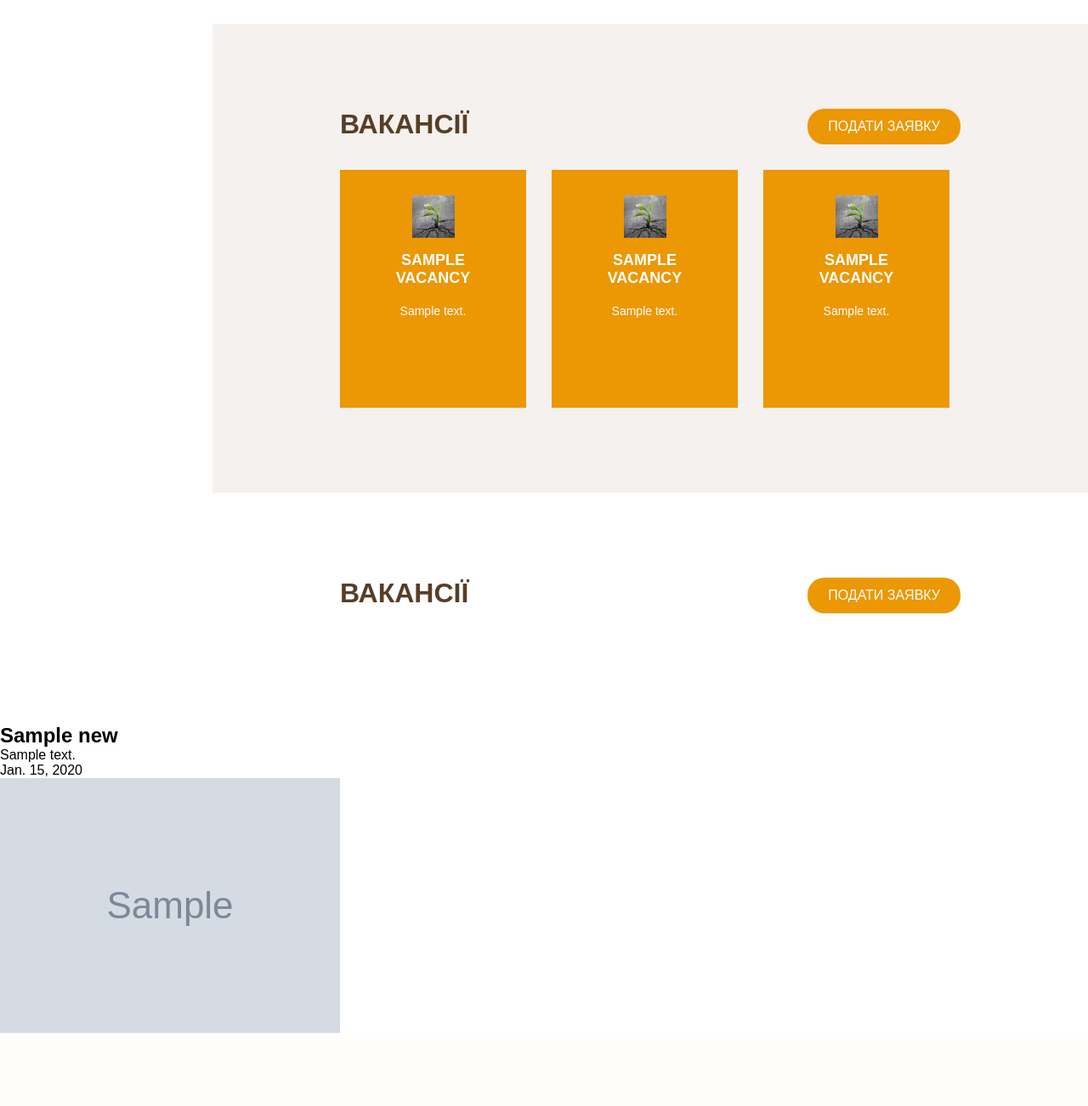
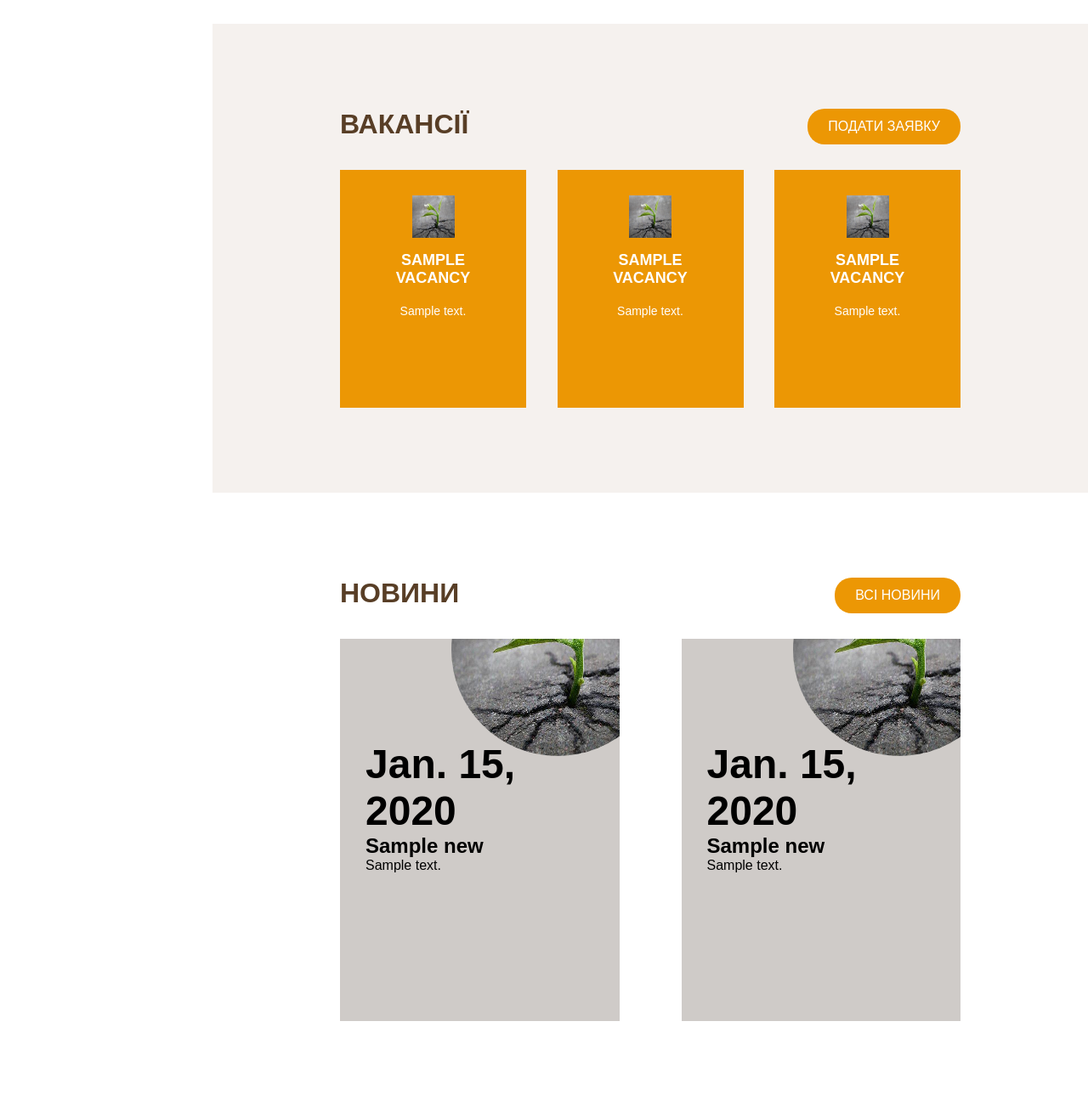
Before and after one commit to futurezayka/smartcity, a Django app: page / in a window 1280 px wide. Shown: the part 2261-3563 px from the top of the page at 85% size. Before the commit the page ends 3477 px from the top, so only its background shows below. Run offline with Django 5.2, Linux system fonts and the light colour scheme; tables that the repository leaves empty hold one stand-in row (values such as "Sample post"); grey boxes marked "Sample" are stand-in pictures.

Commit message:
vladick bulochka sladkayaaaaaaaaaaa

```diff
--- a/style.css
+++ b/style.css
@@ -166,7 +166,7 @@ body {
 
 .vacancy-cards {
     display: flex;
-    gap: 30px;
+    justify-content: space-between;
     flex-wrap: wrap;
 }
 
@@ -199,3 +199,31 @@ body {
 .news-section {
     padding: 100px 150px;
 }
+
+.news-cards {
+    display: flex;
+    justify-content: space-between;
+}
+
+.news-card {
+    position: relative;
+    background-color: #CFCBC8;
+    width: 45%;
+    height: 450px;
+    overflow: hidden;
+    padding: 120px 30px 30px 30px;
+}
+
+.news-card img {
+    width: 250px;
+    height: 250px;
+    border-radius: 50%;
+    position: absolute;
+    top: -25%;
+    left: 40%;
+}
+
+.date {
+    font-size: 48px;
+    font-weight: 700;
+}
--- a/templates/index.html
+++ b/templates/index.html
@@ -83,21 +83,29 @@
         </section>
         <section class="news-section">
             <div class="vacancy-header">
-                <h3 class="vacancy-title">Вакансії</h3>
-                <button class="apply-btn">Подати заявку</button>
+                <h3 class="vacancy-title">Новини</h3>
+                <button class="apply-btn">Всі новини</button>
+            </div>
+            <div class="news-cards">
+<!--                {% for new in news %}-->
+                <div class="news-card">
+                    <img src="../photo_5458760346836784154_x.jpg " alt="">
+                    <p class="date">{{ new.date }}</p>
+                    <h2>{{ new.title }}</h2>
+                    <p>{{ new.content }}</p>
+                </div>
+                <div class="news-card">
+                    <img src="../photo_5458760346836784154_x.jpg " alt="">
+                    <p class="date">{{ new.date }}</p>
+                    <h2>{{ new.title }}</h2>
+                    <p>{{ new.content }}</p>
+
+                </div>
+<!--                {% endfor %}-->
             </div>
         </section>
     </main>
 </div>
 
-{% for new in news %}
-<div>
-    <h2>{{ new.title }}</h2>
-    <p>{{ new.content }}</p>
-    <p>{{ new.date }}</p>
-
-    <img src="{{ new.image.url }} " alt="">
-</div>
-{% endfor %}
 </body>
 </html>
```
